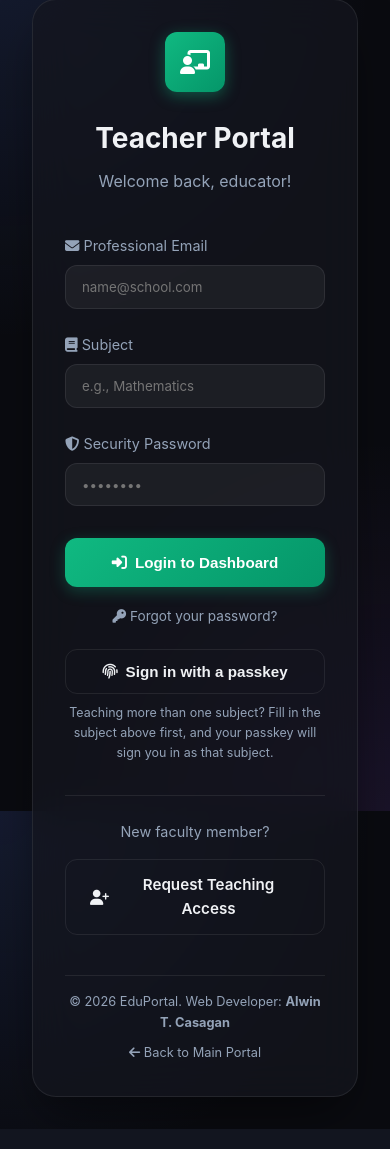
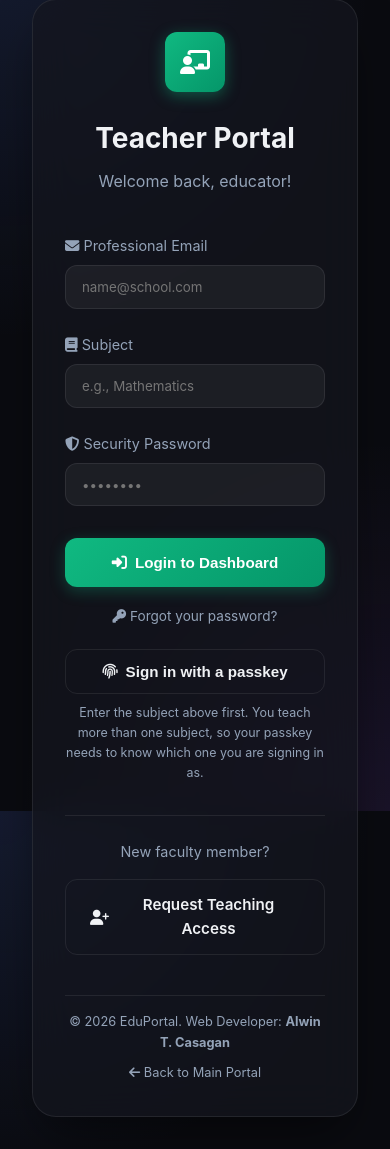
Before and after one commit to alwencasagan549-oss/EduPortal, a PHP site: page /Eduportal/teacher/login.php in a window 390 px wide. Shown: the part 33-1182 px from the top of the page. Run offline with PHP 8.4, Linux system fonts and the light colour scheme; some libraries are stand-ins or nearby versions.

Commit message:
﻿fix: require a subject for teacher passkey sign-in
A teacher is one person holding several subject rows, so the credential alone
cannot say which of their roles to enter, and they were silently landing on
whichever row they happened to enrol the passkey from.

The subject is now mandatory for teachers, enforced on the server at two
points. The options endpoint refuses before a challenge is minted, so the user
is told before reaching for their phone rather than after answering for their
fingerprint, and the verification endpoint refuses again on the resolved role in
case the options call was skipped.

Students are unaffected and still sign in with the credential alone, since
their LRN identifies a single account.

The teacher form says so, and focuses the field when it is clicked empty.

```diff
--- a/controllers/webauthn_login_verify.php
+++ b/controllers/webauthn_login_verify.php
@@ -63,7 +63,11 @@ if (strlen($credentialJson) > 16384) {
     exit();
 }
 
-$result = webauthn_finish_authentication($conn, $credentialJson, (string) ($_POST['subject'] ?? ''));
+$result = webauthn_finish_authentication(
+    $conn,
+    $credentialJson,
+    (string) ($_POST['subject'] ?? '')
+);
 
 if (!$result['ok']) {
     auth_record_event($conn, 'login', 'passkey_failure', [
--- a/libs/WebAuthnService.php
+++ b/libs/WebAuthnService.php
@@ -1053,6 +1053,21 @@ function webauthn_finish_authentication($conn, string $clientJson, string $subje
     // that was enrolled while they were still approved.
     if ($role === 'teacher') {
         require_once __DIR__ . '/teacher_account.php';
+
+        $subject = trim($subject);
+        if ($subject === '') {
+            // A teacher holds one row per subject, so without this the
+            // credential alone cannot say which of their roles to enter, and
+            // they would silently land on whichever row they enrolled from.
+            return [
+                'ok' => false,
+                'error' => 'Enter the subject you are signing in as, then use your passkey.',
+                'user_role' => $role,
+                'user_id' => $userId,
+                'account' => null,
+                'sign_count' => 0,
+            ];
+        }
     }
 
     if ($role === 'teacher' && teacher_approval_required()) {
--- a/teacher/login.php
+++ b/teacher/login.php
@@ -134,8 +134,8 @@ if ($_SERVER['REQUEST_METHOD'] === 'POST') {
                 <i class="fas fa-fingerprint"></i> Sign in with a passkey
             </button>
             <p style="color: var(--text-muted); font-size: 0.78rem; margin-top: 0.6rem;">
-                Teaching more than one subject? Fill in the subject above first, and your
-                passkey will sign you in as that subject.
+                Enter the subject above first. You teach more than one subject, so
+                your passkey needs to know which one you are signing in as.
             </p>
             <p id="passkey-login-status" role="status" aria-live="polite" style="color: var(--text-muted); font-size: 0.85rem; margin-top: 0.75rem;"></p>
         </div>
@@ -177,11 +177,18 @@ if ($_SERVER['REQUEST_METHOD'] === 'POST') {
         // is a first-class sign-in method, not something that appears only
         // once the identifier happens to be typed.
         //
-        // Fields are used when present, because scoping the ceremony to the
-        // account is more precise and also works for credentials that are not
-        // discoverable. Left empty, the passkey identifies the account on its
-        // own, which is how passkey sign-in is normally experienced.
+        // The subject is required. A teacher is one person holding several
+        // subject rows, so the credential cannot say which of their roles to
+        // enter; without it they would land on whichever row they enrolled
+        // from. The server enforces this too -- this is only to say so before
+        // the user reaches for their phone.
         button.addEventListener('click', async () => {
+            if (subject.value.trim() === '') {
+                status.textContent = 'Enter the subject you are signing in as, then use your passkey.';
+                subject.focus();
+                return;
+            }
+
             button.disabled = true;
             status.textContent = 'Follow your device prompt...';
 
```
Also changed, not shown: controllers/webauthn_login_options.php (+13 -0 lines).
